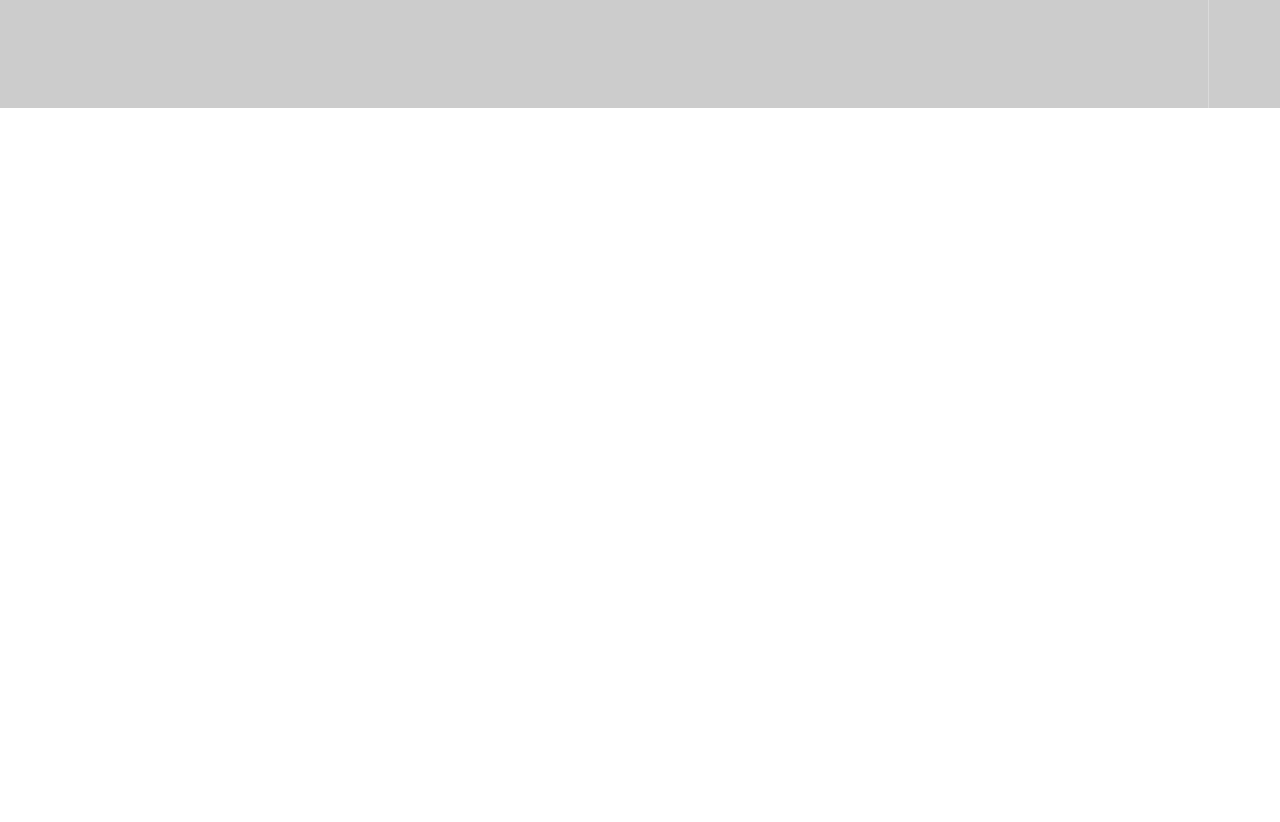
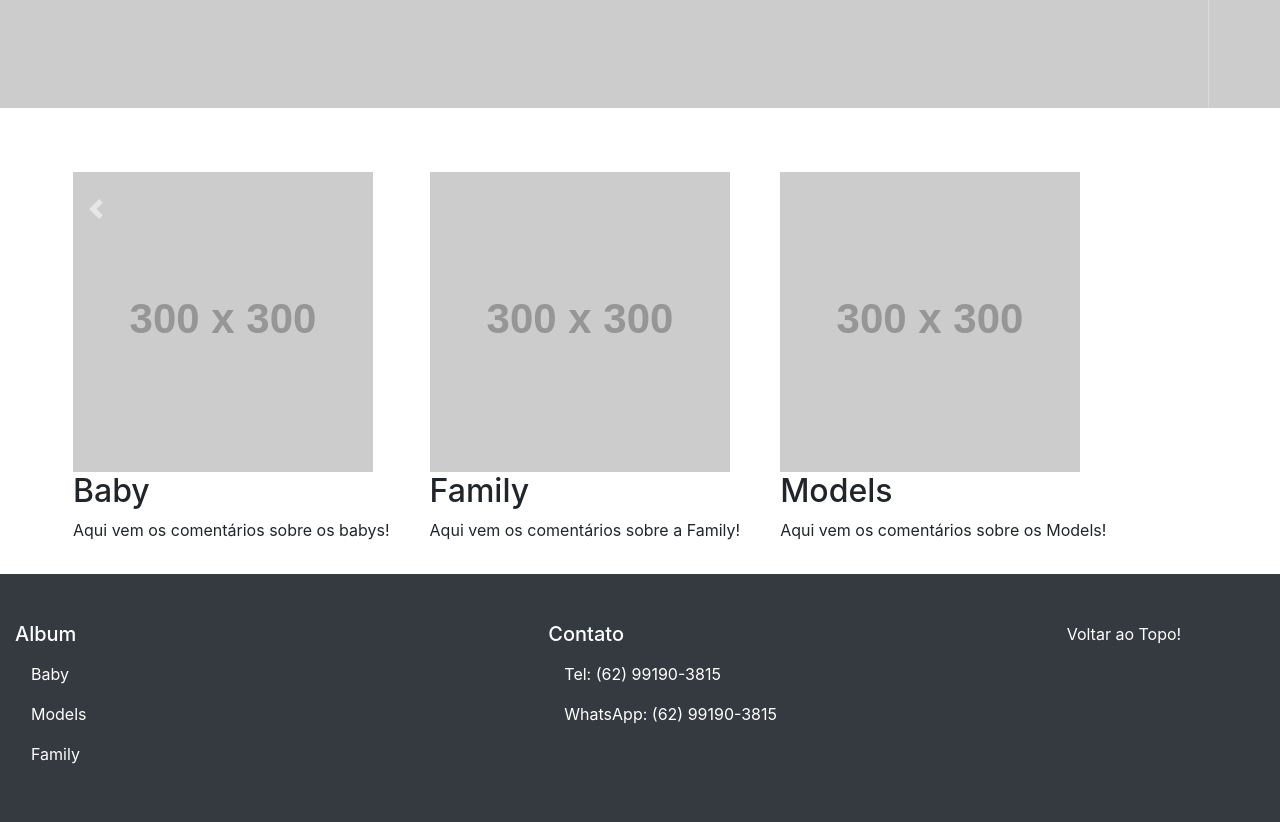
Before and after one commit to LcsfCarlos/Conhecendo-o-Bootstrap, a plain HTML site: page assets/portfólio.html in a window 1280 px wide. Shown: the part 460-1282 px from the top of the page. Before the commit the page ends 800 px from the top, so only its background shows below. Drawn offline with Linux system fonts and the light colour scheme; placeholder pictures from the web are drawn by us.

Commit message:
add footer

```diff
--- a/assets/portfólio.html
+++ b/assets/portfólio.html
@@ -71,6 +71,73 @@
     </article>
     <!------END BANNER ROTATIVO----->
 
+      <!------MAIN----->
+    <div class="row pt-5 pl-5 pb-10">
+    <ul>
+    <figure>
+      <img src="https://fakeimg.pl/300x300/">
+      <h2>Baby</h2>
+      <p>
+        Aqui vem os comentários sobre os babys!
+      </p>
+    </figure>
+    </ul>
+
+  <ul>
+    <figure>
+      <img src="https://fakeimg.pl/300x300/">
+      <h2>Family</h2>
+      <p>
+        Aqui vem os comentários sobre a Family!
+      </p>
+    </figure>
+  </ul>
+
+  <ul>
+    <figure>
+      <img src="https://fakeimg.pl/300x300/">
+      <h2>Models</h2>
+      <p>
+        Aqui vem os comentários sobre os Models!
+      </p>
+    </figure>
+</ul>
+</div>
+      <!------END MAIN----->
+    <footer class="container-fluid text-white bg-dark">
+      <div class="row pt-5 pb-5">
+<section class="col-md-5">
+  <h5>Album</h5>
+  <ul class="nav flex-column">
+    <li class="nav-item">
+      <a href="#" class="nav-link text-white">Baby</a>
+    </li>
+    <li class="nav-item">
+      <a href="#" class="nav-link text-white">Models</a>
+    </li>
+    <li class="nav-item">
+      <a href="#" class="nav-link text-white">Family</a>
+    </li>
+  </ul>
+</section>
+
+      <section class="col-md-5">
+        <h5>Contato</h5>
+        <ul class="nav flex-column">
+          <li class="nav-item">
+            <a  class="nav-link text-white"
+            href="tel:+5562991903815">Tel: (62) 99190-3815</a>
+            <a  class="nav-link text-white"
+            href="https://api.whatsapp.com/send?phone=5562991903815" target="_blank">WhatsApp: (62) 99190-3815</a>
+          </li>
+        </ul>
+    </section>
+
+    <section>
+    <a href="#" class="text-white">Voltar ao Topo!</a>
+  </section>
+  </div>
+  </footer>
       <!------BOTÕES DE AÇÃO----->
     <a class="carousel-control-prev" href="#banner-rotativo" role="button" data-slide="prev">
       <span class="carousel-control-prev-icon" aria-hidden="true"></span>
```
